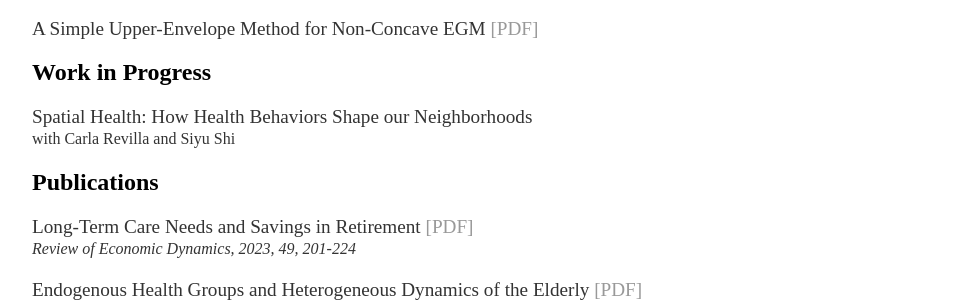
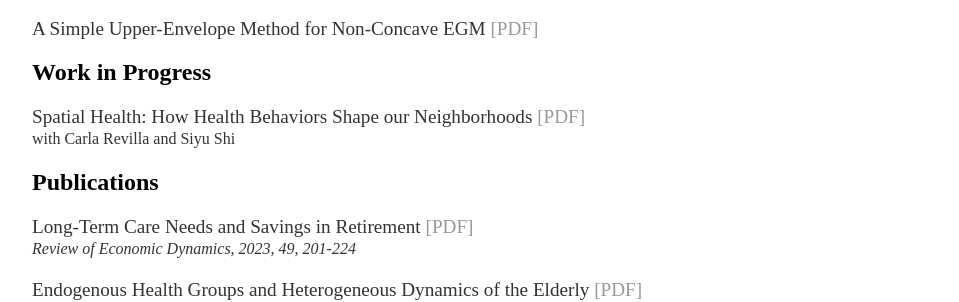
Before and after one commit to jesusbueren/jesusbueren.github.io, a Jekyll site: the page built from research/index.html, in a window 1280 px wide. Shown: the part 395-697 px from the top of the page, without its empty margins (160-1119 px from the left). Built offline with Jekyll 4.4.1, drawn with Linux system fonts in a browser that asks for light colours.

Commit message:
Fix link for 'Spatial Health' publication
Updated link for 'Spatial Health' paper to include PDF.

```diff
--- a/research/index.html
+++ b/research/index.html
@@ -18,7 +18,7 @@
 
 	<h2>Work in Progress</h2>
 
-	<p> <bold> Spatial Health: How Health Behaviors Shape our Neighborhoods </bold>  </a><br>
+	<p> <bold> Spatial Health: How Health Behaviors Shape our Neighborhoods </bold> <a href="slides_spatial.pdf">[PDF]</a>   </a><br>
 	<small> with Carla Revilla and Siyu Shi </small> <br></p>
 
 	<h2>Publications</h2>
```
